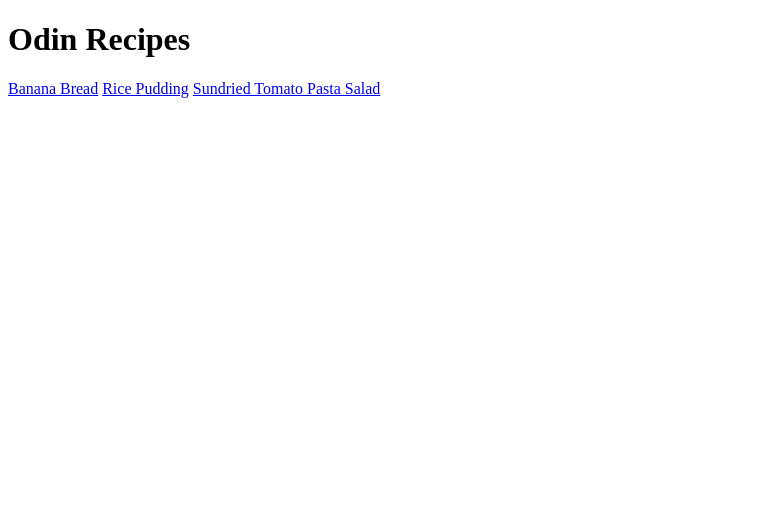
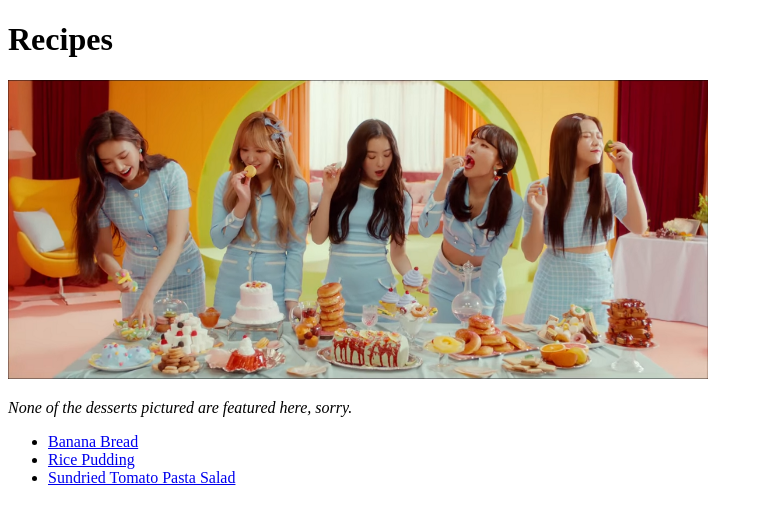
Before and after one commit to gatoradeghost/odin-recipes, a plain HTML site: page index.html in a window 1280 px wide. Shown: the whole page, without its empty margins (0-763 px from the left). Drawn offline with Linux system fonts and the light colour scheme.

Commit message:
Edit recipe pages and homepage

```diff
--- a/index.html
+++ b/index.html
@@ -2,16 +2,20 @@
 <html lang="en">
     <head>
         <meta charset="UTF-8">
-        <title>Odin Recipes Project</title>
+        <title>Recipes</title>
     </head>
 
     <!-- My first project on TOP! -->
 
     <body>
-        <h1>Odin Recipes</h1>
-        <a href="recipes/banana-bread.html">Banana Bread</a>
-        <a href="recipes/ricepudding.html">Rice Pudding</a>
-        <a href="recipes/suntompastasalad.html">Sundried Tomato Pasta Salad</a>
+        <h1>Recipes</h1>
+        <img src="images/reve.png" width="700" alt="Red Velvet kpop group with desserts">
+        <p><em>None of the desserts pictured are featured here, sorry.</em></p>
 
+        <ul>
+        <li><a href="recipes/banana-bread.html">Banana Bread</a></li>
+        <li><a href="recipes/ricepudding.html">Rice Pudding</a></li>
+        <li><a href="recipes/suntompastasalad.html">Sundried Tomato Pasta Salad</a></li>
+        </ul>
     </body>
     </html>
```
Also changed, not shown: recipes/banana-bread.html (+4 -4 lines), recipes/ricepudding.html (+3 -3 lines), recipes/suntompastasalad.html (+1 -1 lines), images/reve.png (added).
